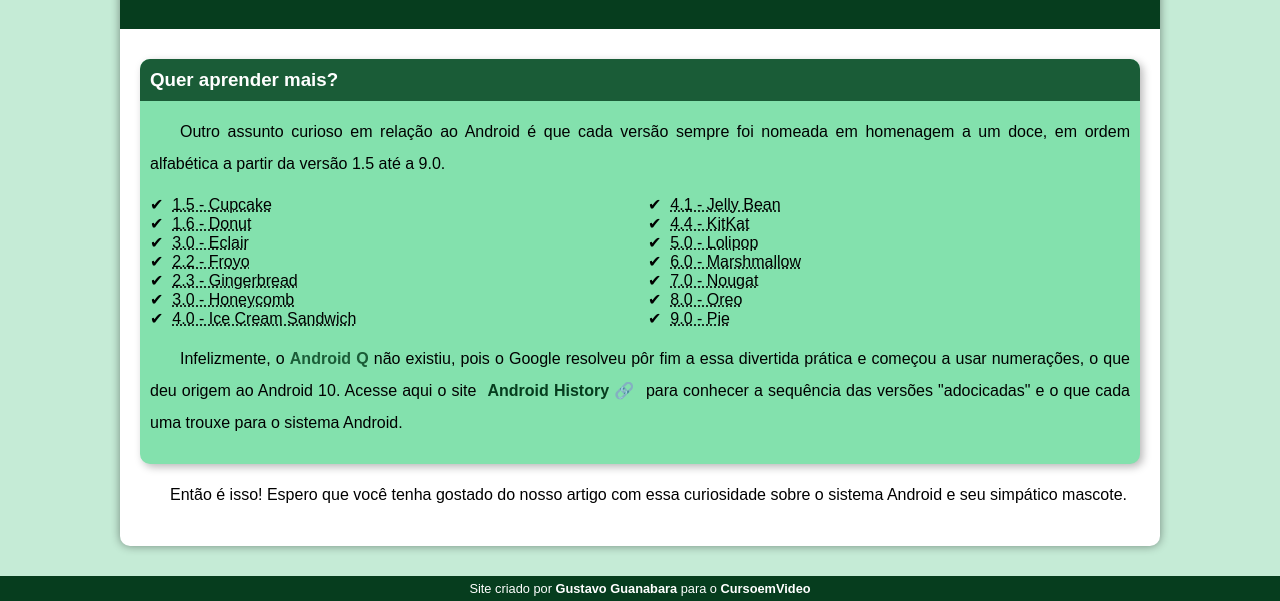
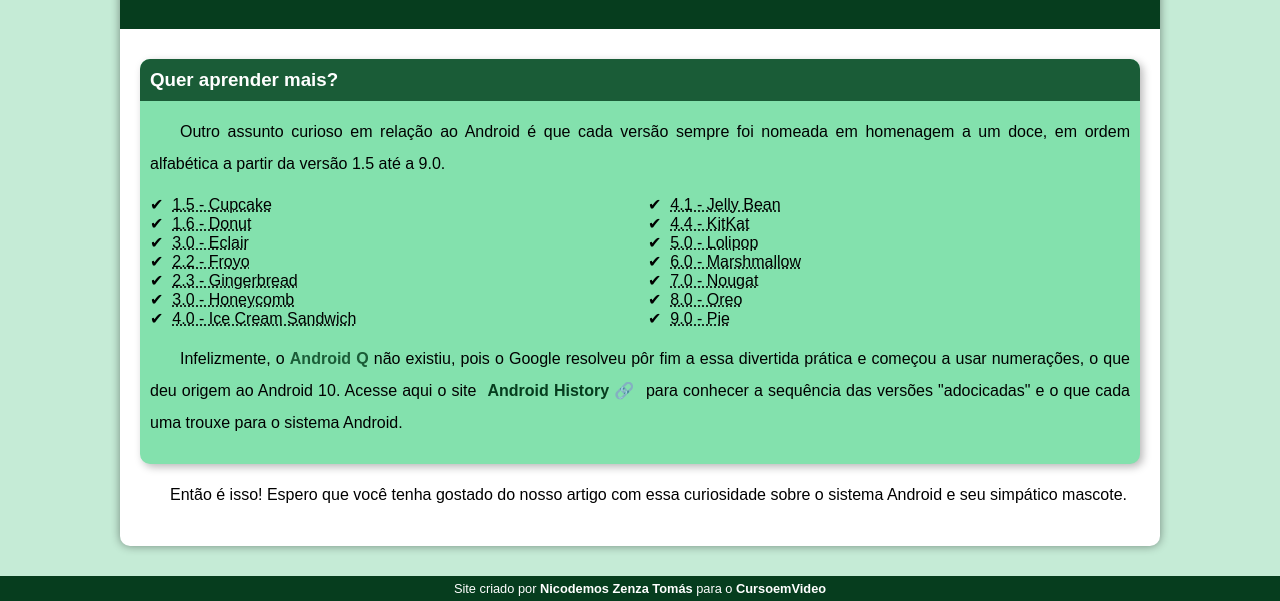
Before and after one commit to NICODEMOS507/projecto-android, a plain HTML site: page index.html in a window 1280 px wide. Shown: the part 2539-3140 px from the top of the page. Drawn offline with Linux system fonts and the light colour scheme.

Commit message:
Actualização da master do projecto
Mudei o rodapé

```diff
--- a/index.html
+++ b/index.html
@@ -84,6 +84,6 @@
         </article>
     </main>
 
-    <footer>Site criado por <a href="https://gustavoguanabara.github.io/" target="_blank">Gustavo Guanabara</a> para o <a href="https://www.youtube.com/c/CursoemV%C3%ADdeo" target="_blank">CursoemVideo</a></footer>
+    <footer>Site criado por <a href="https://NICODEMOS507.github.io/" target="_blank">Nicodemos Zenza Tomás</a> para o <a href="https://www.youtube.com/c/CursoemV%C3%ADdeo" target="_blank">CursoemVideo</a></footer>
 </body>
 </html>
```
